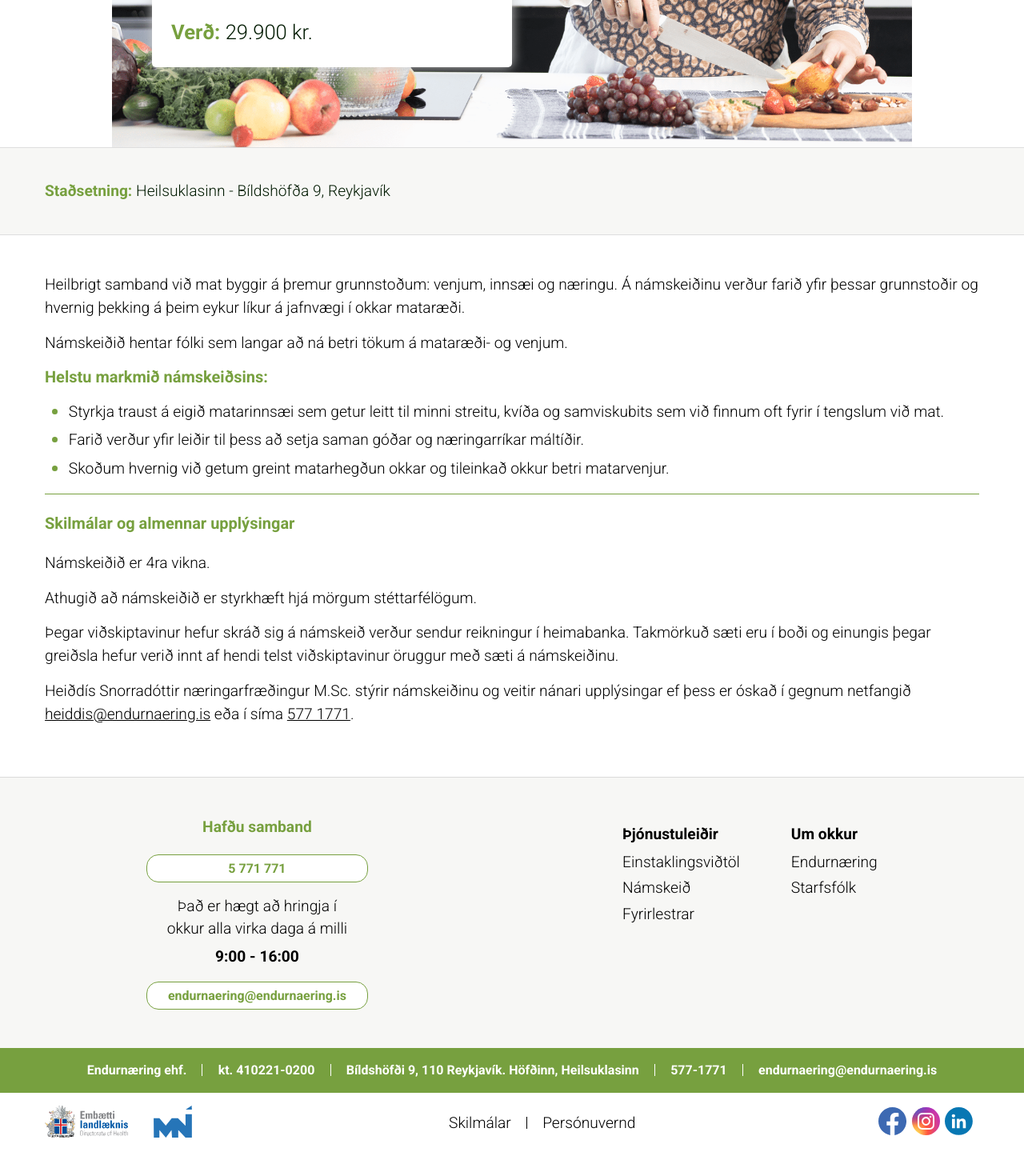
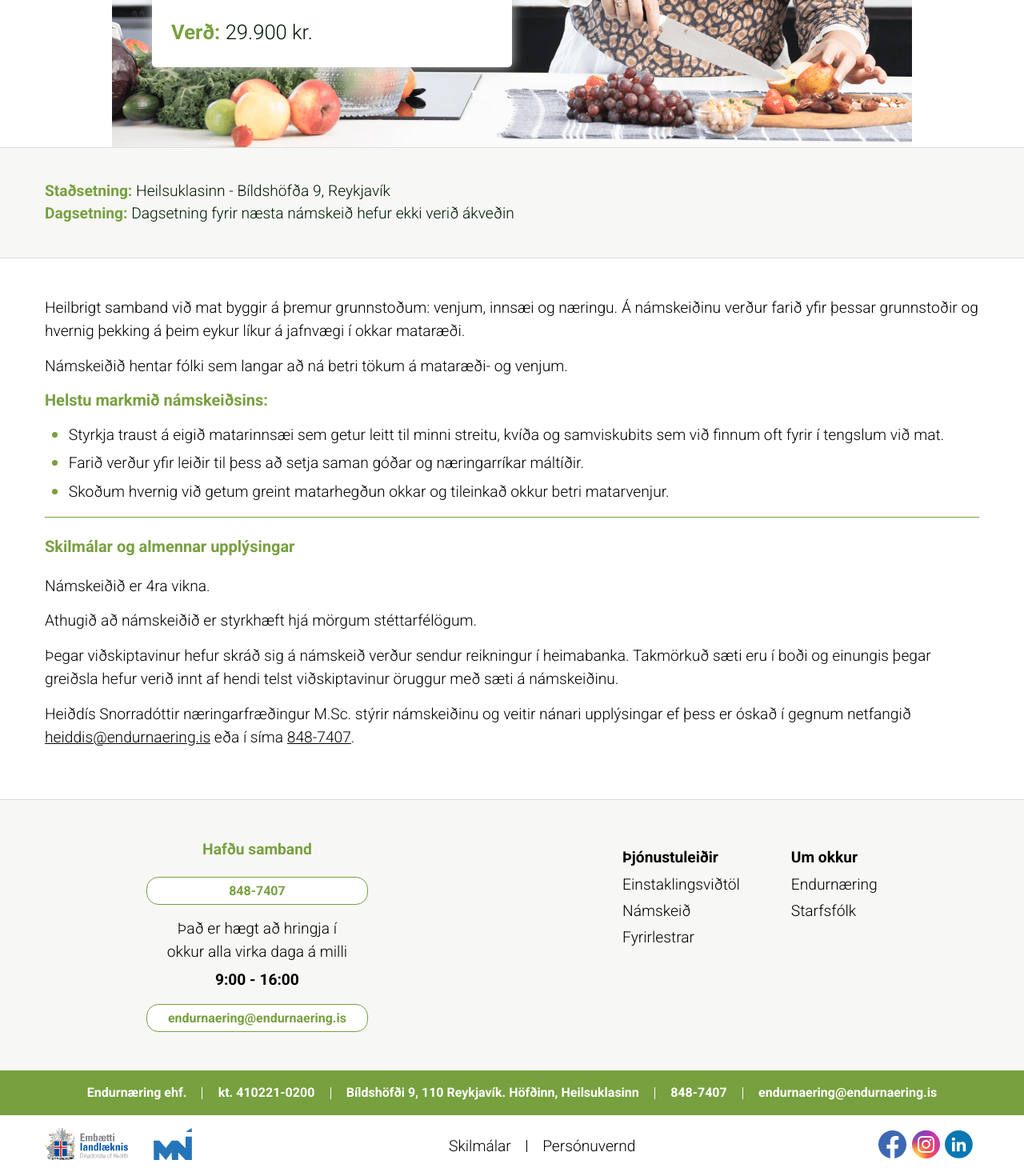
Before and after one commit to Oli-Ingi/Endurnaering, a Next.js app: page /namskeid/heilbrigt-samband-vid-mat in a window 1280 px wide. Shown: the part 513-1983 px from the top of the page at 80% size. Before the commit the page ends 1955 px from the top, so only its background shows below. Built offline with nearby package versions, Linux system fonts and the light colour scheme.

Commit message:
Laga verð, óákveðin dagsetning á næsta námskeið og símanr.

```diff
--- a/domain/Footer/Footer-is.tsx
+++ b/domain/Footer/Footer-is.tsx
@@ -32,8 +32,8 @@ const nav = [
 const contact = {
     title: "Hafðu samband",
     tel: {
-        caption: "5 771 771",
-        link: "tel:5771771"
+        caption: "848-7407",
+        link: "tel:8487407"
     },
     hours: {
         desc: "Það er hægt að hringja í okkur alla virka daga á milli",
@@ -46,7 +46,7 @@ const orgInfo = [
     { caption: "Endurnæring ehf."},
     { caption: "kt. 410221-0200" },
     { caption: "Bíldshöfði 9, 110 Reykjavík. Höfðinn, Heilsuklasinn" },
-    { caption: "577-1771" },
+    { caption: "848-7407" },
     { caption: "endurnaering@endurnaering.is" },
 ]
 
--- a/domain/Interviews/Interviews.tsx
+++ b/domain/Interviews/Interviews.tsx
@@ -52,7 +52,7 @@ const InterviewsPage = () =>
             imgAlt="mynd-drengur-ad-borda"
         />
         <Section asEl="div"  border="both" just="between" align="center" row variant="secondary" pad="1em">
-            <Text size="lg" color="primary" bold mr="1em">Verð: <Text as="span" color="dark" size="lg">16.000 kr.</Text></Text>
+            <Text size="lg" color="primary" bold mr="1em">Verð: <Text as="span" color="dark" size="lg">18.000 kr.</Text></Text>
             <Button lg to="https://noona.is/heilsuklas" m="1em 4em 1em 0">Bóka viðtal</Button>
         </Section>
         <StArticleSection>
--- a/domain/Namskeid_HSVM/Namskeid_HSVM.tsx
+++ b/domain/Namskeid_HSVM/Namskeid_HSVM.tsx
@@ -112,9 +112,10 @@ const HeilbrigtSambandVidMat = () => <Column as="main">
             button={<Button to="https://forms.office.com/Pages/ResponsePage.aspx?id=h-GhAWgFO0uFlpl3jDbQUnTLjVvQchhNqvFinXC5IhJUNUxKRTZSMldaUFEwU0dGQlRVVEVWVTMzRyQlQCN0PWcu&fbclid=IwAR0910xS1lhnPyuvdwoWSJXOF7igLsFMtg7aqCQr45sgooGnK7MAw_inOmk">Skrá mig</Button>}
         />
     </FlexHider>
-    <Section asEl="div"  border="both"  align="center" row variant="secondary" pad="40px 1em">
+    <Section asEl="div"  border="both" variant="secondary" pad="40px 1em">
         {/* <Text color="primary" bold mr="2em">Námskeið hefst: <Text as="span" color="dark">miðvikudaginn 1. mars 2023, kl. 17:30</Text></Text> */}
         <Text color="primary" bold mr="2em">Staðsetning: <Text as="span" color="dark" >Heilsuklasinn - Bíldshöfða 9, Reykjavík</Text></Text>
+        <Text color="primary" bold mr="2em">Dagsetning: <Text as="span" color="dark" >Dagsetning fyrir næsta námskeið hefur ekki verið ákveðin</Text></Text>
     </Section>
     <StArticleSection>
             <div>
@@ -154,7 +155,7 @@ const HeilbrigtSambandVidMat = () => <Column as="main">
                 <Text>
                     Heiðdís Snorradóttir næringarfræðingur M.Sc. stýrir námskeiðinu og
                     veitir nánari upplýsingar ef þess er óskað í gegnum netfangið <Link inline to="mailto:heiddis@endurnaering.is" permaLine>heiddis@endurnaering.is</Link> eða
-                    í síma <Link inline permaLine to="tel:5771771">577 1771</Link>.
+                    í síma <Link inline permaLine to="tel:8487407">848-7407</Link>.
                 </Text>
             </div>
             {/* <DescCard
--- a/domain/TermsAndPrivacy/TermsAndConditions/Payment.tsx
+++ b/domain/TermsAndPrivacy/TermsAndConditions/Payment.tsx
@@ -20,7 +20,7 @@ const Payment = () =>
         </SubArticleSection>
         <SubArticleSection title="Verð">
             <Text>
-                Viðtalstími (60-90mín) hjá næringarfræðing kostar alla jafna 16 þúsund kr. Sjá nánar<Link to="/vidtol" inline permaLine inner>hér</Link>.
+                Viðtalstími (50mín) hjá næringarfræðing kostar alla jafna 18 þúsund kr. Sjá nánar<Link to="/vidtol" inline permaLine inner>hér</Link>.
                 Öll verð eru í íslenskum krónum og eru verð og upplýsingar um þjónustu birt með fyrirvara um innsláttarvillur.
                 Við áskiljum okkur rétt til verðbreytinga án fyrirvara.
                 <Text as="span" italic>
```
